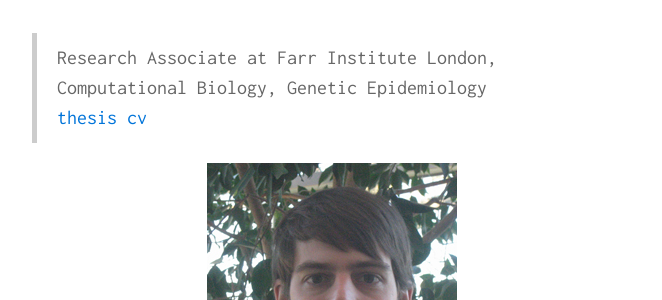
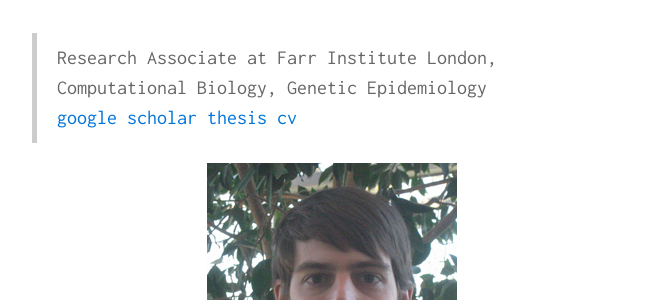
Before and after one commit to fak/fakruger, a Jekyll site: the page built from index.html, in a window 1280 px wide and 900 px high. Shown: the part 187-487 px from the top of the window, without its empty margins (308-970 px from the left). Built offline with Jekyll 4.4.1, drawn with Linux system fonts in a browser that asks for light colours.

Commit message:
linking thesis from dspace

```diff
--- a/_includes/index.md
+++ b/_includes/index.md
@@ -1,6 +1,6 @@
 
 
-> Research Associate at Farr Institute London, Computational Biology, Genetic Epidemiology <br>  [thesis]({{ site.url }}/assets/hard_bound.pdf) [cv]({{ site.url }}/assets/fak.pdf)
+> Research Associate at Farr Institute London, Computational Biology, Genetic Epidemiology <br> [google scholar](http://scholar.google.co.uk/citations?user=mZvWSesAAAAJ&hl=en) [thesis](https://www.repository.cam.ac.uk/handle/1810/245655) [cv]({{ site.url }}/assets/fak.pdf)
 
 
 
@@ -16,7 +16,7 @@ I am a researcher at the Farr Institute London, where I work with Aroon Hingoran
 
 Previously, I obtained a PhD in Computational Biology from the University of Cambridge, working in John Overington's group at the European Bioinformatics Institute.
 
-In my thesis research, I integrated bioactivity data from the ChEMBL database with homology information from EnsemblCompara as well as the Pfam collection of protein families. This integration work allowed me to systematically analyse measured small molecule bioactivities in the context of protein evolution - for example by comparing susceptibility to small molecule perturbation in two relevant species, human and rat. You can download my thesis [here]({{ site.url }}/assets/hard_bound.pdf).
+In my thesis research, I integrated bioactivity data from the ChEMBL database with homology information from EnsemblCompara as well as the Pfam collection of protein families. This integration work allowed me to systematically analyse measured small molecule bioactivities in the context of protein evolution - for example by comparing susceptibility to small molecule perturbation in two relevant species, human and rat. You can download my thesis [here](https://www.repository.cam.ac.uk/handle/1810/245655).
 
 ## Publications and Conference Presentations
 
```
